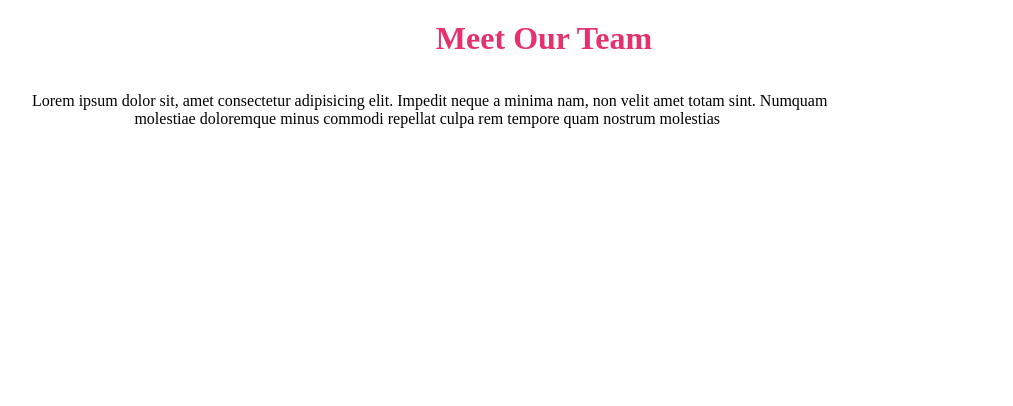
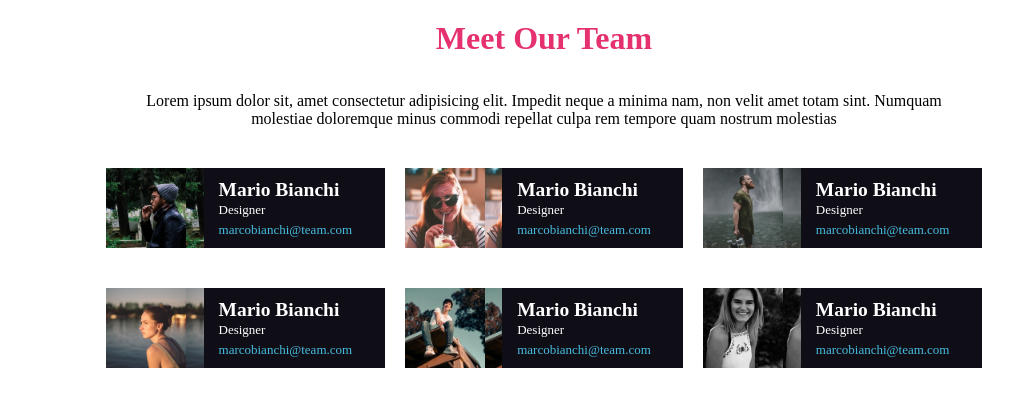
Before and after one commit to BrunoCanini/html-css-float-cards, a plain HTML site: page index.html in a window 1280 px wide. Shown: the whole page, without its empty margins (96-1109 px from the left). Drawn offline with Linux system fonts and the light colour scheme.

Commit message:
fine main

```diff
--- a/index.html
+++ b/index.html
@@ -24,7 +24,57 @@
             <section>
 
                 <div class="card">
+                    <div class="foto uno"></div>
+                    <div class="info">
+                        <h2>Mario Bianchi</h2>
+                        <span>Designer</span>
+                        <p>marcobianchi@team.com</p>
+                    </div>
+                </div>
 
+                <div class="card">
+                    <div class="foto due"></div>
+                    <div class="info">
+                        <h2>Mario Bianchi</h2>
+                        <span>Designer</span>
+                        <p>marcobianchi@team.com</p>
+                    </div>
+                </div>
+
+                <div class="card">
+                    <div class="foto tre"></div>
+                    <div class="info">
+                        <h2>Mario Bianchi</h2>
+                        <span>Designer</span>
+                        <p>marcobianchi@team.com</p>
+                    </div>
+                </div>
+
+                <div class="card">
+                    <div class="foto quattro"></div>
+                    <div class="info">
+                        <h2>Mario Bianchi</h2>
+                        <span>Designer</span>
+                        <p>marcobianchi@team.com</p>
+                    </div>
+                </div>
+
+                <div class="card">
+                    <div class="foto cinque"></div>
+                    <div class="info">
+                        <h2>Mario Bianchi</h2>
+                        <span>Designer</span>
+                        <p>marcobianchi@team.com</p>
+                    </div>
+                </div>
+
+                <div class="card">
+                    <div class="foto sei"></div>
+                    <div class="info">
+                        <h2>Mario Bianchi</h2>
+                        <span>Designer</span>
+                        <p>marcobianchi@team.com</p>
+                    </div>
                 </div>
 
             </section>
--- a/style.css
+++ b/style.css
@@ -5,9 +5,11 @@
 }
 
 .contenitore{
-    width: 80%;
+    width: 70%;
     margin: auto;
 }
+
+/* inzio header */
 
 header > h1{
     color: #e53170;
@@ -19,7 +21,75 @@ header{
     margin-bottom: 35px;
 }
 
+/* fine header */
+/* inizio main */
+
 #special{
     width: 80%;
     margin: auto;
 }
+
+section{
+    margin-bottom: 20px;
+}
+
+section > p {
+    text-align: center;
+}
+
+.card{
+    width: calc(100% / 3 - 20px);
+    height: 80px;
+    background-color: rgb(15, 14, 23);
+    margin: 20px 10px;
+    float: left;
+}
+
+.foto{
+    width: 35%;
+    height: 80px;
+    background-size: contain;
+    float: left;
+}
+
+.info{
+    width: 65%;
+    height: 80px;
+    font-size: 13px;
+    line-height: 20px;
+    padding: 12px 15px;
+    background-color: rgb(15, 14, 23);
+    float: left;
+}
+
+.info > span, h2{
+    color: white;
+}
+
+.info > p{
+    color: #48bde0;
+}
+
+.uno{
+    background-image: url(./img/male1.png);
+}
+
+.due{
+    background-image: url(./img/female1.png);
+}
+
+.tre{
+    background-image: url(./img/male2.png);
+}
+
+.quattro{
+    background-image: url(./img/female2.png);
+}
+
+.cinque{
+    background-image: url(./img/male3.png);
+}
+
+.sei{
+    background-image: url(./img/female3.png);
+}
```
